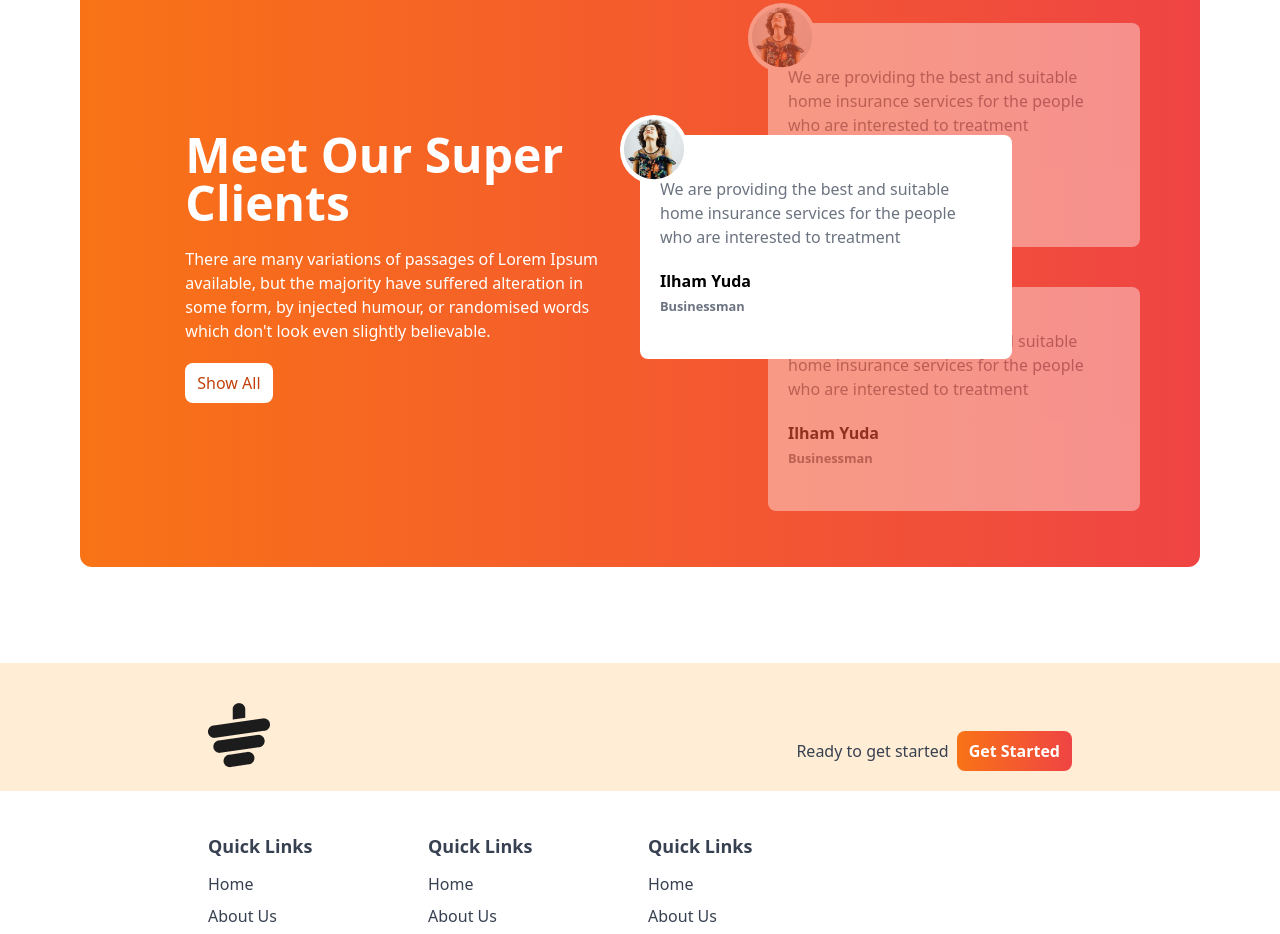
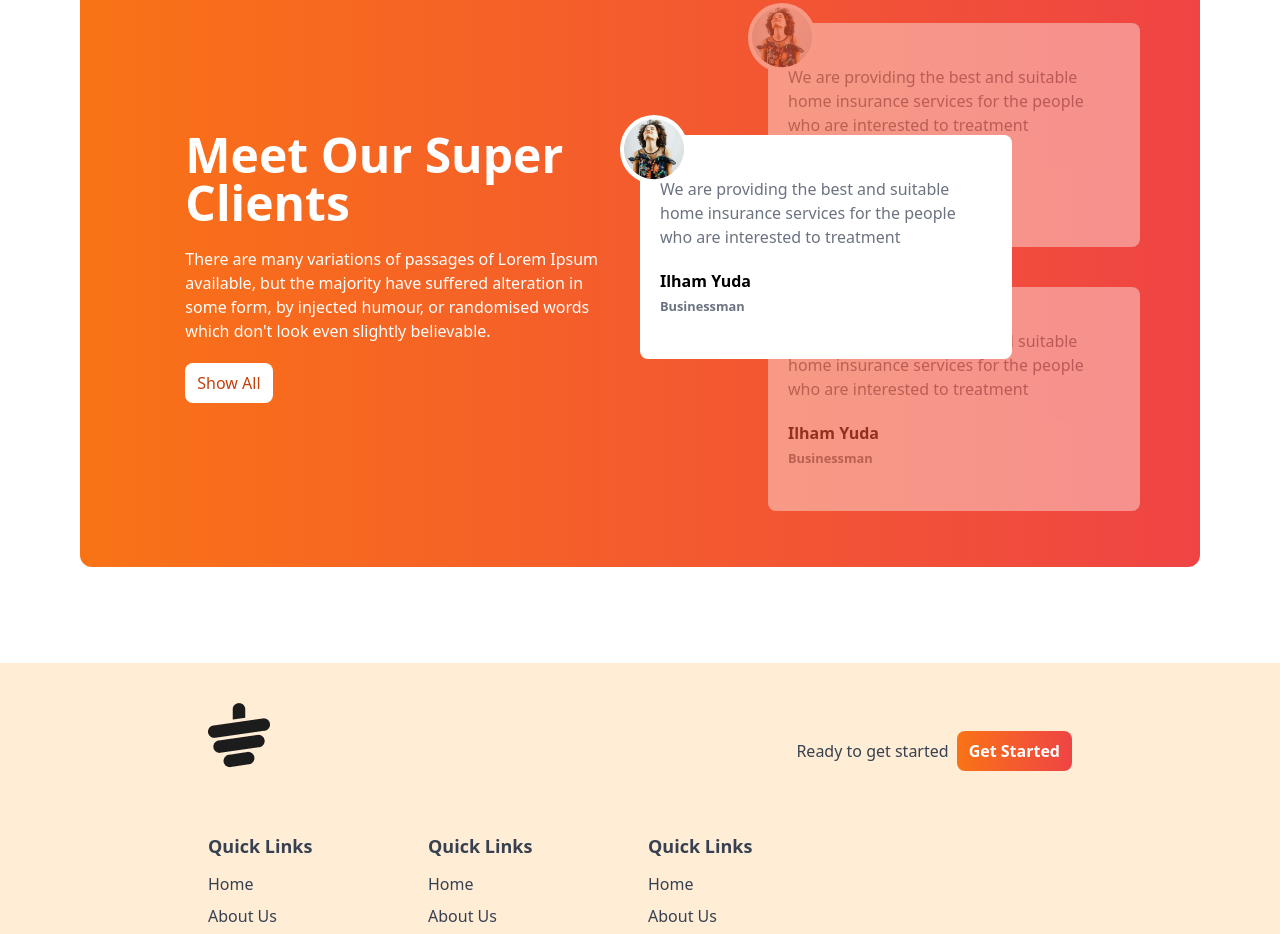
Before and after one commit to Mrb-Rafi/tea-house-practice, a plain HTML site: page index.html in a window 1280 px wide. Shown: the part 1866-2800 px from the top of the page. Drawn offline with nearby package versions, Linux system fonts and the light colour scheme.

Commit message:
minor fix

```diff
--- a/index.html
+++ b/index.html
@@ -211,7 +211,7 @@
     </section>
   </main>
 
-  <footer class="bg-orange-100 h-32 text-gray-700 py-10 px-4 md:px-16">
+  <footer class="bg-orange-100 text-gray-700 py-10 px-4 md:px-16">
     <div class="w-9/12 mx-auto">
 
       <!-- logo -->
```
